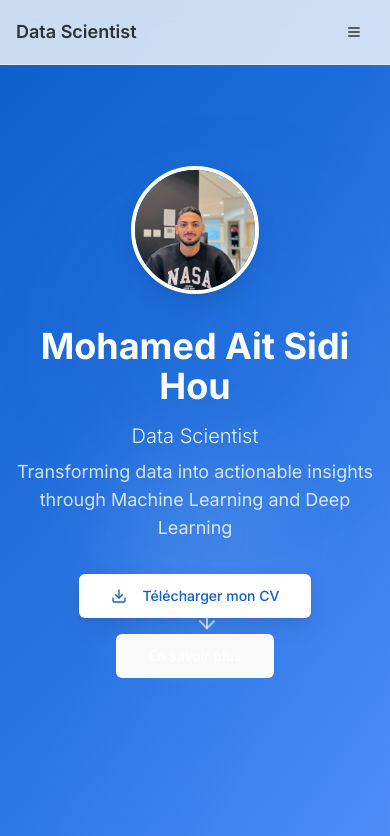
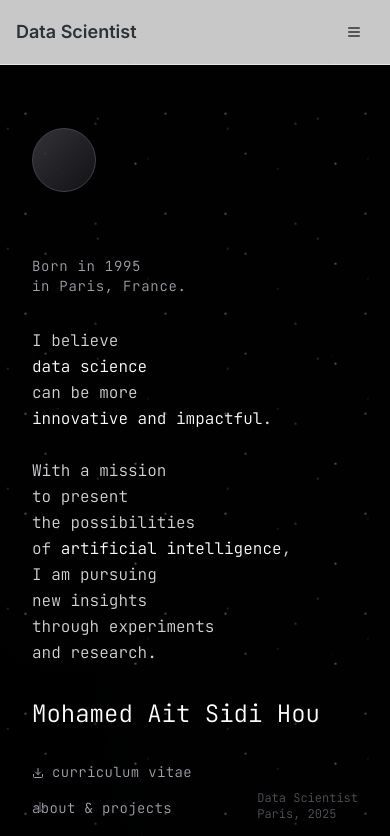
Before and after one commit to MohamedDataX/Portfolio, a React (Vite) app: page / in a window 390 px wide. Shown: the top 836 px of the page. Built offline with nearby package versions, Linux system fonts and the light colour scheme.

Commit message:
add:more stars

```diff
--- a/src/components/HeroSection.tsx
+++ b/src/components/HeroSection.tsx
@@ -1,6 +1,4 @@
 import { Download, ArrowDown } from 'lucide-react';
-import { Button } from '@/components/ui/button';
-import profilePhoto from '@/assets/profile-photo.jpg';
 
 const HeroSection = () => {
   const scrollToAbout = () => {
@@ -11,66 +9,237 @@ const HeroSection = () => {
   };
 
   return (
-    <section id="accueil" className="min-h-screen flex items-center justify-center bg-hero-gradient relative overflow-hidden">
-      {/* Background Elements */}
-      <div className="absolute inset-0 bg-gradient-to-br from-primary/10 via-transparent to-accent/10"></div>
-      <div className="absolute top-1/4 left-1/4 w-64 h-64 bg-primary/5 rounded-full blur-3xl"></div>
-      <div className="absolute bottom-1/4 right-1/4 w-48 h-48 bg-accent/10 rounded-full blur-2xl"></div>
+    <section id="accueil" className="min-h-screen bg-black text-white relative overflow-hidden font-mono">
+      {/* Stars background */}
+      <div className="absolute inset-0">
+        <div className="stars-layer-1"></div>
+        <div className="stars-layer-2"></div>
+        <div className="stars-layer-3"></div>
+      </div>
 
-      <div className="max-w-7xl mx-auto px-4 sm:px-6 lg:px-8 relative z-10">
-        <div className="text-center animate-fade-in">
-          {/* Profile Photo */}
-          <div className="mb-8 animate-scale-in">
-            <img
-              src={profilePhoto}
-              alt="Photo de profil"
-              className="w-32 h-32 sm:w-40 sm:h-40 rounded-full mx-auto object-cover border-4 border-white shadow-card-hover transition-transform duration-300 hover:scale-105"
-            />
+      {/* Subtle cosmic nebula */}
+      <div className="absolute inset-0 opacity-10">
+        <div className="cosmic-nebula"></div>
+      </div>
+
+      {/* Floating particles */}
+      <div className="absolute inset-0">
+        <div className="floating-particles"></div>
+      </div>
+
+      <div className="relative z-10 max-w-4xl mx-auto px-8 pt-32">
+        {/* Photo de profil minimaliste */}
+        <div className="mb-16">
+          <div className="w-16 h-16 rounded-full bg-gradient-to-br from-zinc-700 to-zinc-900 opacity-80 hover:opacity-100 transition-opacity duration-500 border border-zinc-600"></div>
+        </div>
+
+        {/* Texte principal - style p5aholic */}
+        <div className="space-y-8 max-w-2xl">
+          <div className="text-sm text-zinc-400 font-light tracking-wider">
+            Born in 1995<br />
+            in Paris, France.
           </div>
 
-          {/* Name & Title */}
-          <div className="mb-8 animate-slide-in-right">
-            <h1 className="text-4xl sm:text-5xl lg:text-6xl font-bold text-white mb-4">
-              Mohamed Ait Sidi Hou
-            </h1>
-            <p className="text-xl sm:text-2xl lg:text-3xl text-white/90 font-light mb-2">
-              Data Scientist
-            </p>
-            <p className="text-lg text-white/80 max-w-2xl mx-auto">
-              Transforming data into actionable insights through Machine Learning and Deep Learning
-            </p>
+          <div className="text-base leading-relaxed text-zinc-300 font-light">
+            I believe<br />
+            <span className="text-white">data science</span><br />
+            can be more<br />
+            <span className="text-white">innovative and impactful</span>.<br />
+            <br />
+            With a mission<br />
+            to present<br />
+            the possibilities<br />
+            of <span className="text-white">artificial intelligence</span>,<br />
+            I am pursuing<br />
+            new insights<br />
+            through experiments<br />
+            and research.
           </div>
 
-          {/* CTA Buttons */}
-          <div className="flex flex-col sm:flex-row gap-4 justify-center items-center animate-fade-in">
-            <Button
-              size="lg"
-              className="bg-white text-primary hover:bg-white/90 shadow-card-hover transition-all duration-300 hover:scale-105"
+          {/* Nom */}
+          <div className="text-2xl font-light text-white mt-16 mb-8">
+            Mohamed Ait Sidi Hou
+          </div>
+
+          {/* Navigation/Actions minimalistes */}
+          <div className="space-y-4 text-sm">
+            <button
+              className="block text-zinc-400 hover:text-white transition-colors duration-300 font-light tracking-wide"
             >
-              <Download className="mr-2 h-5 w-5" />
-              Télécharger mon CV
-            </Button>
-            <Button
-              variant="outline"
-              size="lg"
-              className="border-white/30 text-white hover:bg-white/10 backdrop-blur-sm"
+              <Download className="inline w-3 h-3 mr-2" />
+              curriculum vitae
+            </button>
+            <button
               onClick={scrollToAbout}
+              className="block text-zinc-400 hover:text-white transition-colors duration-300 font-light tracking-wide"
             >
-              En savoir plus
-            </Button>
+              about & projects
+            </button>
+            <a
+              href="mailto:contact@mohamedaitsidihou.com"
+              className="block text-zinc-400 hover:text-white transition-colors duration-300 font-light tracking-wide"
+            >
+              contact
+            </a>
           </div>
         </div>
 
-        {/* Scroll Indicator */}
-        <div className="absolute bottom-8 left-1/2 transform -translate-x-1/2 animate-bounce">
+        {/* Scroll indicator discret */}
+        <div className="absolute bottom-8 left-8">
           <button
             onClick={scrollToAbout}
-            className="text-white/60 hover:text-white transition-colors"
+            className="text-zinc-600 hover:text-zinc-400 transition-colors duration-300"
           >
-            <ArrowDown size={24} />
+            <ArrowDown className="w-4 h-4" />
           </button>
         </div>
+
+        {/* Copyright/Info en bas à droite */}
+        <div className="absolute bottom-8 right-8 text-xs text-zinc-600 font-light">
+          Data Scientist<br />
+          Paris, 2025
+        </div>
       </div>
+
+      <style jsx>{`
+        @import url('https://fonts.googleapis.com/css2?family=JetBrains+Mono:wght@200;300;400;500&display=swap');
+
+        .font-mono {
+          font-family: 'JetBrains Mono', monospace;
+        }
+
+        /* Stars layers for depth */
+        .stars-layer-1 {
+          position: absolute;
+          width: 100%;
+          height: 100%;
+          background-image:
+            radial-gradient(1px 1px at 20px 30px, #ffffff, transparent),
+            radial-gradient(1px 1px at 40px 70px, rgba(255,255,255,0.8), transparent),
+            radial-gradient(1px 1px at 90px 40px, rgba(255,255,255,0.6), transparent),
+            radial-gradient(1px 1px at 130px 80px, #ffffff, transparent),
+            radial-gradient(1px 1px at 160px 30px, rgba(255,255,255,0.9), transparent);
+          background-repeat: repeat;
+          background-size: 200px 100px;
+          animation: starsMove1 50s linear infinite;
+        }
+
+        .stars-layer-2 {
+          position: absolute;
+          width: 100%;
+          height: 100%;
+          background-image:
+            radial-gradient(1px 1px at 10px 20px, rgba(255,255,255,0.4), transparent),
+            radial-gradient(1px 1px at 60px 60px, rgba(255,255,255,0.3), transparent),
+            radial-gradient(1px 1px at 100px 10px, rgba(255,255,255,0.5), transparent),
+            radial-gradient(1px 1px at 150px 50px, rgba(255,255,255,0.2), transparent);
+          background-repeat: repeat;
+          background-size: 220px 120px;
+          animation: starsMove2 80s linear infinite;
+        }
+
+        .stars-layer-3 {
+          position: absolute;
+          width: 100%;
+          height: 100%;
+          background-image:
+            radial-gradient(0.5px 0.5px at 25px 45px, rgba(255,255,255,0.2), transparent),
+            radial-gradient(0.5px 0.5px at 75px 25px, rgba(255,255,255,0.3), transparent),
+            radial-gradient(0.5px 0.5px at 125px 65px, rgba(255,255,255,0.1), transparent);
+          background-repeat: repeat;
+          background-size: 180px 90px;
+          animation: starsMove3 120s linear infinite;
+        }
+
+        @keyframes starsMove1 {
+          0% { transform: translateY(0) translateX(0); }
+          25% { transform: translateY(-30px) translateX(10px); }
+          50% { transform: translateY(-60px) translateX(-5px); }
+          75% { transform: translateY(-90px) translateX(8px); }
+          100% { transform: translateY(-100px) translateX(0); }
+        }
+
+        @keyframes starsMove2 {
+          0% { transform: translateY(0) translateX(0); }
+          30% { transform: translateY(-40px) translateX(-8px); }
+          60% { transform: translateY(-80px) translateX(12px); }
+          100% { transform: translateY(-120px) translateX(0); }
+        }
+
+        @keyframes starsMove3 {
+          0% { transform: translateY(0) translateX(0); }
+          20% { transform: translateY(-20px) translateX(6px); }
+          40% { transform: translateY(-40px) translateX(-4px); }
+          80% { transform: translateY(-70px) translateX(10px); }
+          100% { transform: translateY(-90px) translateX(0); }
+        }
+
+        /* Subtle cosmic nebula */
+        .cosmic-nebula {
+          width: 100%;
+          height: 100%;
+          background: radial-gradient(ellipse at 20% 30%,
+            rgba(147, 51, 234, 0.1) 0%,
+            transparent 50%),
+            radial-gradient(ellipse at 80% 70%,
+            rgba(59, 130, 246, 0.08) 0%,
+            transparent 50%),
+            radial-gradient(ellipse at 60% 20%,
+            rgba(139, 92, 246, 0.05) 0%,
+            transparent 50%);
+          animation: nebulaFloat 30s ease-in-out infinite;
+        }
+
+        @keyframes nebulaFloat {
+          0%, 100% {
+            transform: scale(1) rotate(0deg);
+            opacity: 0.1;
+          }
+          50% {
+            transform: scale(1.1) rotate(1deg);
+            opacity: 0.15;
+          }
+        }
+
+        /* Floating particles */
+        .floating-particles {
+          width: 100%;
+          height: 100%;
+          background-image:
+            radial-gradient(circle at 10% 20%, rgba(255,255,255,0.1) 0px, transparent 1px),
+            radial-gradient(circle at 80% 80%, rgba(255,255,255,0.05) 0px, transparent 1px),
+            radial-gradient(circle at 40% 40%, rgba(255,255,255,0.08) 0px, transparent 1px),
+            radial-gradient(circle at 90% 10%, rgba(255,255,255,0.03) 0px, transparent 1px),
+            radial-gradient(circle at 30% 70%, rgba(255,255,255,0.06) 0px, transparent 1px);
+          background-size: 300px 300px, 400px 400px, 350px 350px, 450px 450px, 320px 320px;
+          animation: particlesFloat 60s linear infinite;
+        }
+
+        @keyframes particlesFloat {
+          0% { transform: translateY(0) translateX(0); }
+          25% { transform: translateY(-10px) translateX(5px); }
+          50% { transform: translateY(-5px) translateX(-3px); }
+          75% { transform: translateY(-15px) translateX(2px); }
+          100% { transform: translateY(0) translateX(0); }
+        }
+
+        /* Scrollbar styling */
+        ::-webkit-scrollbar {
+          width: 2px;
+        }
+
+        ::-webkit-scrollbar-track {
+          background: #000000;
+        }
+
+        ::-webkit-scrollbar-thumb {
+          background: #27272a;
+        }
+
+        ::-webkit-scrollbar-thumb:hover {
+          background: #3f3f46;
+        }
+      `}</style>
     </section>
   );
 };
```
